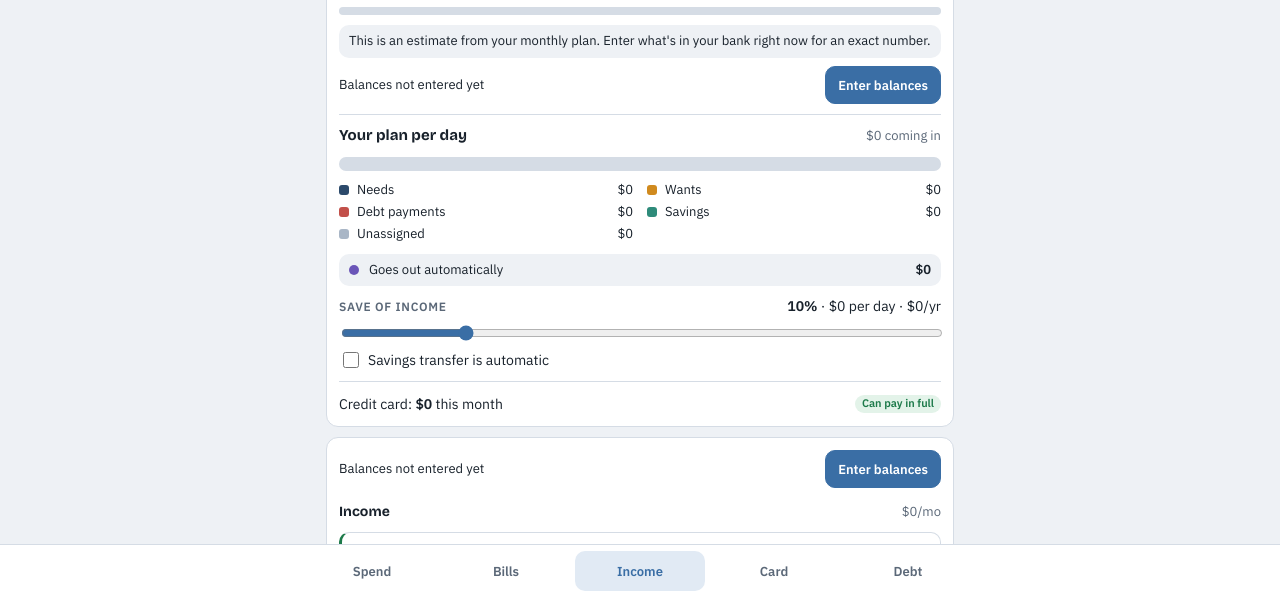
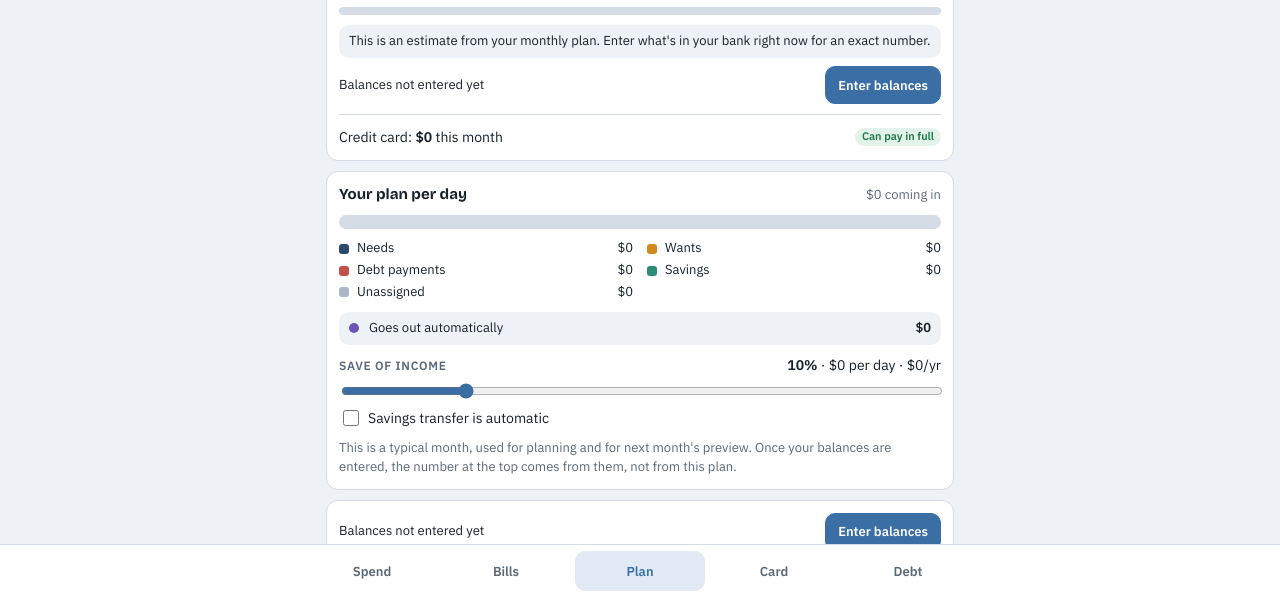
Before and after one commit to zvorsky333/budget, a plain HTML site: page index.html in a window 1280 px wide. Both pictures are taken after a click on the button "Start blank". Shown: the part 203-800 px from the top of the page. Drawn offline with nearby package versions, Linux system fonts and the light colour scheme.

Commit message:
Move the monthly plan to its own tab
The main screen now shows only the spending number, how it is worked
out, next month's preview and the card. The plan breakdown and savings
rate live on the Plan tab with income.

Co-Authored-By: Claude Fable 5.2 <noreply@anthropic.com>
Claude-Session: https://claude.ai/code/session_01CxeKeQmCQoFzuxfa5J6iAH

```diff
--- a/index.html
+++ b/index.html
@@ -84,6 +84,7 @@ header { display: flex; justify-content: space-between; align-items: baseline; g
 .seg { display: inline-flex; background: var(--bg); border: 1px solid var(--line); border-radius: 10px; padding: 3px; gap: 2px; justify-self: start; }
 .seg button { border: 0; background: transparent; color: var(--muted); font: 600 14px var(--body); padding: 6px 16px; border-radius: 7px; cursor: pointer; }
 .seg button[aria-pressed="true"] { background: var(--surface); color: var(--ink); box-shadow: 0 1px 2px rgba(0,0,0,.12); }
+#planBox .planhead { border-top: 0; padding-top: 0; }
 .planhead { display: flex; justify-content: space-between; align-items: baseline; gap: 8px; border-top: 1px solid var(--line); padding-top: 14px; flex-wrap: wrap; }
 .autoline { display: flex; align-items: center; gap: 10px; font-size: 14px; background: var(--bg); border-radius: 10px; padding: 10px 12px; }
 .autoline i { width: 10px; height: 10px; border-radius: 50%; background: var(--c-auto); flex: none; }
@@ -266,6 +267,11 @@ body.kp-open .wrap { padding-bottom: 360px; }
     <div class="meter" id="heroMeter"><span></span></div>
     <div id="exactBox"></div>
 
+    <div class="cardline num" id="cardLine"></div>
+  </section>
+
+  <nav class="tabs" role="tablist" id="tabs"></nav>
+  <section class="card" id="planBox" aria-labelledby="planTitle" hidden>
     <div class="planhead"><h2 id="planTitle">Your plan</h2><span class="sub num" id="planIncome"></span></div>
     <div class="bar" id="bar" aria-hidden="true"></div>
     <div class="legend num" id="legend"></div>
@@ -280,10 +286,8 @@ body.kp-open .wrap { padding-bottom: 360px; }
       <label class="check"><input type="checkbox" id="saveAuto"> Savings transfer is automatic</label>
     </div>
     <div class="warn" id="overWarn" hidden></div>
-    <div class="cardline num" id="cardLine"></div>
+    <div class="note">This is a typical month, used for planning and for next month's preview. Once your balances are entered, the number at the top comes from them, not from this plan.</div>
   </section>
-
-  <nav class="tabs" role="tablist" id="tabs"></nav>
   <section class="card" id="panel" role="tabpanel"></section>
 </div>
 
@@ -711,11 +715,12 @@ body.kp-open .wrap { padding-bottom: 360px; }
   const TABS = [
     { key: "spend", label: "Spend" },
     { key: "bills", label: "Bills" },
-    { key: "income", label: "Income" },
+    { key: "income", label: "Plan" },
     { key: "card", label: "Card" },
     { key: "debt", label: "Debt" },
   ];
   function renderTabs() {
+    $("planBox").hidden = tab !== "income";
     $("tabs").innerHTML = TABS.map(x =>
       `<button type="button" role="tab" id="tab-${x.key}" data-tab="${x.key}" aria-selected="${x.key === tab}" aria-controls="panel">${x.label}</button>`).join("");
   }
```
